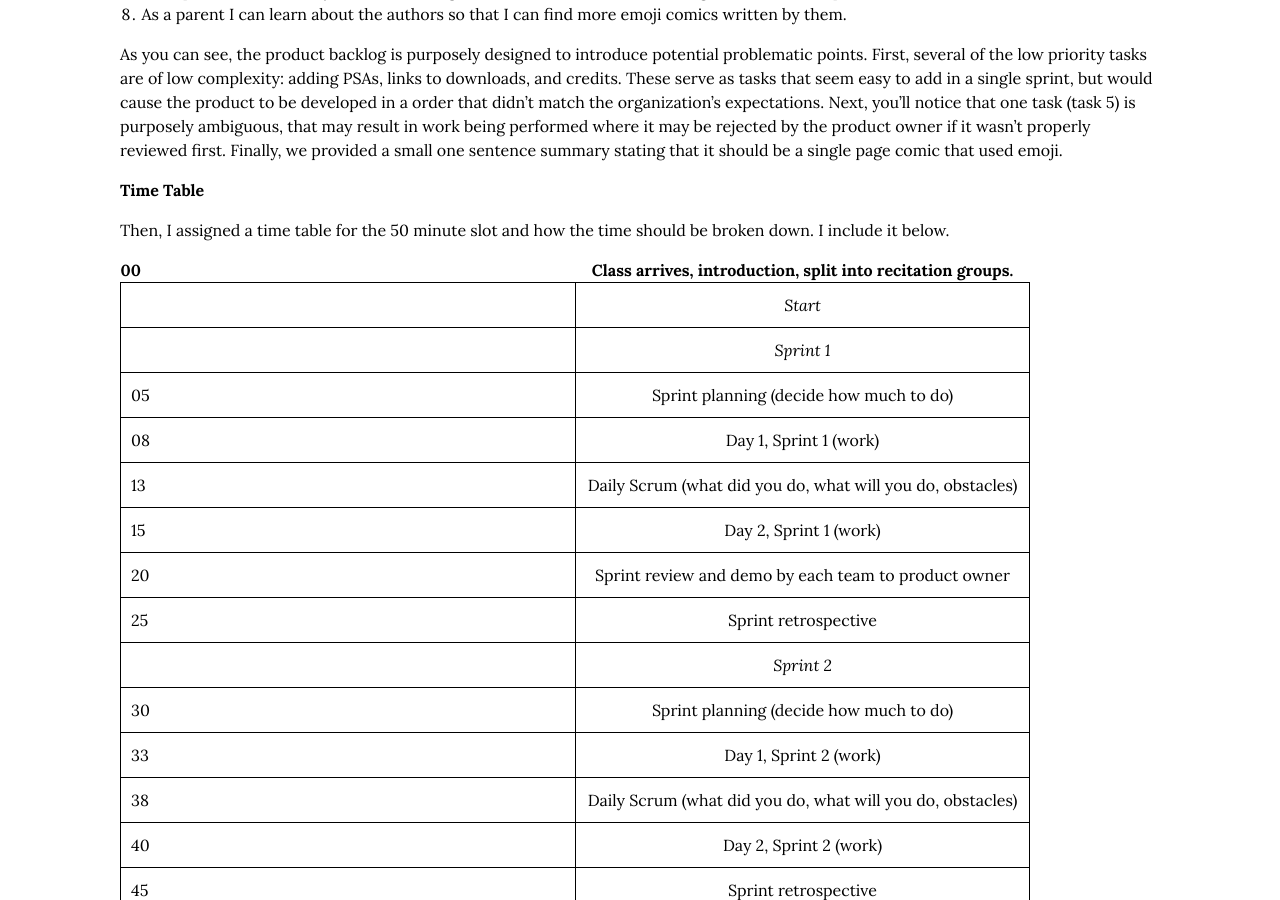
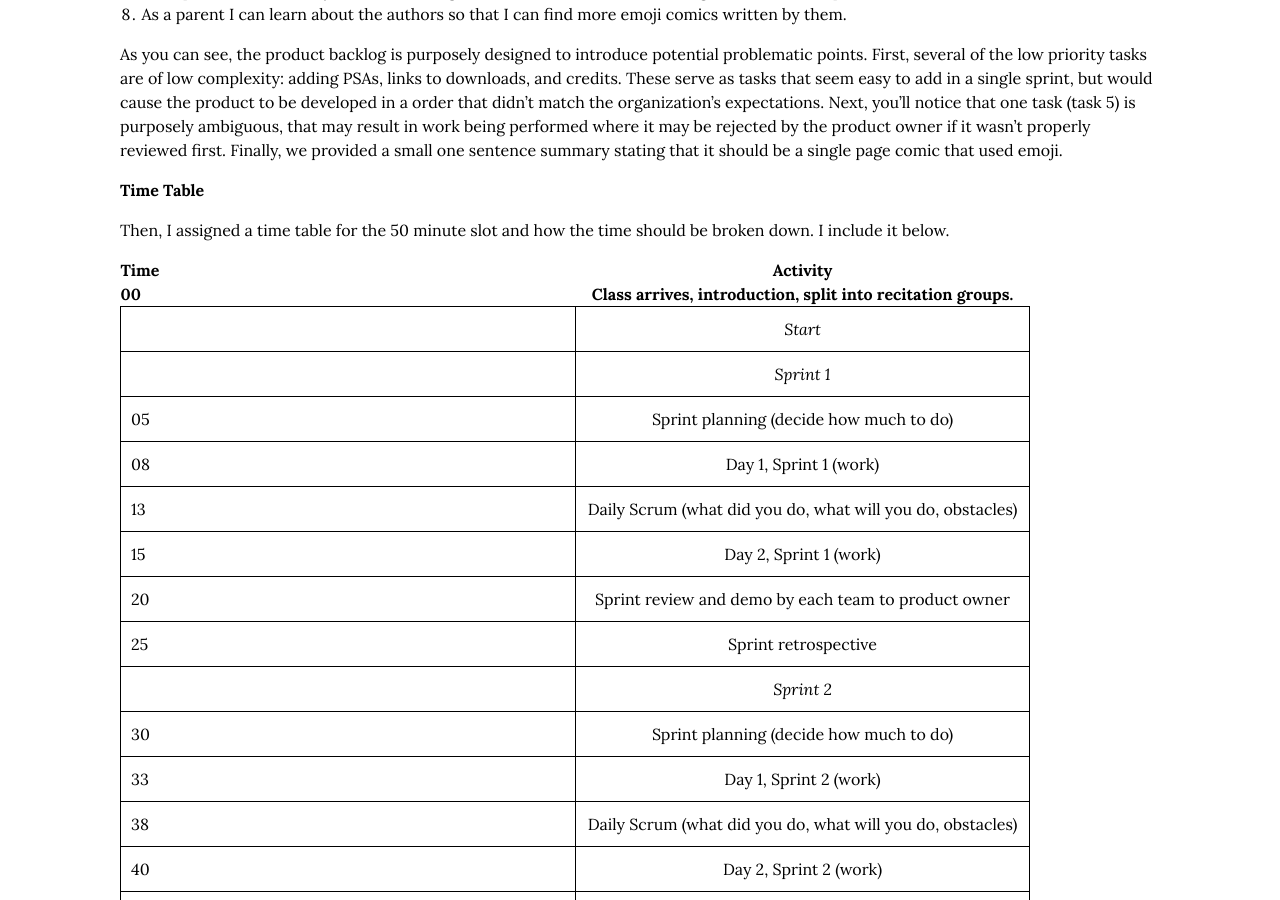
Before and after one commit to cmeiklejohn/cmeiklejohn.github.io, a Jekyll site: the page built from _posts/2020-12-08-agile.markdown, in a window 1280 px wide and 900 px high, scrolled down 1534 px. Built offline with Jekyll 4.4.1, drawn with Linux system fonts in a browser that asks for light colours; some web fonts are replaced.

Commit message:
Fix table.

```diff
--- a/_posts/2020-12-08-agile.markdown
+++ b/_posts/2020-12-08-agile.markdown
@@ -57,6 +57,7 @@ As you can see, the product backlog is purposely designed to introduce potential
 
 Then, I assigned a time table for the 50 minute slot and how the time should be broken down.  I include it below.
 
+| Time | Activity |
 | 00 | Class arrives, introduction, split into recitation groups. |
 | --- | :-: |
 |    | *Start* |
```
